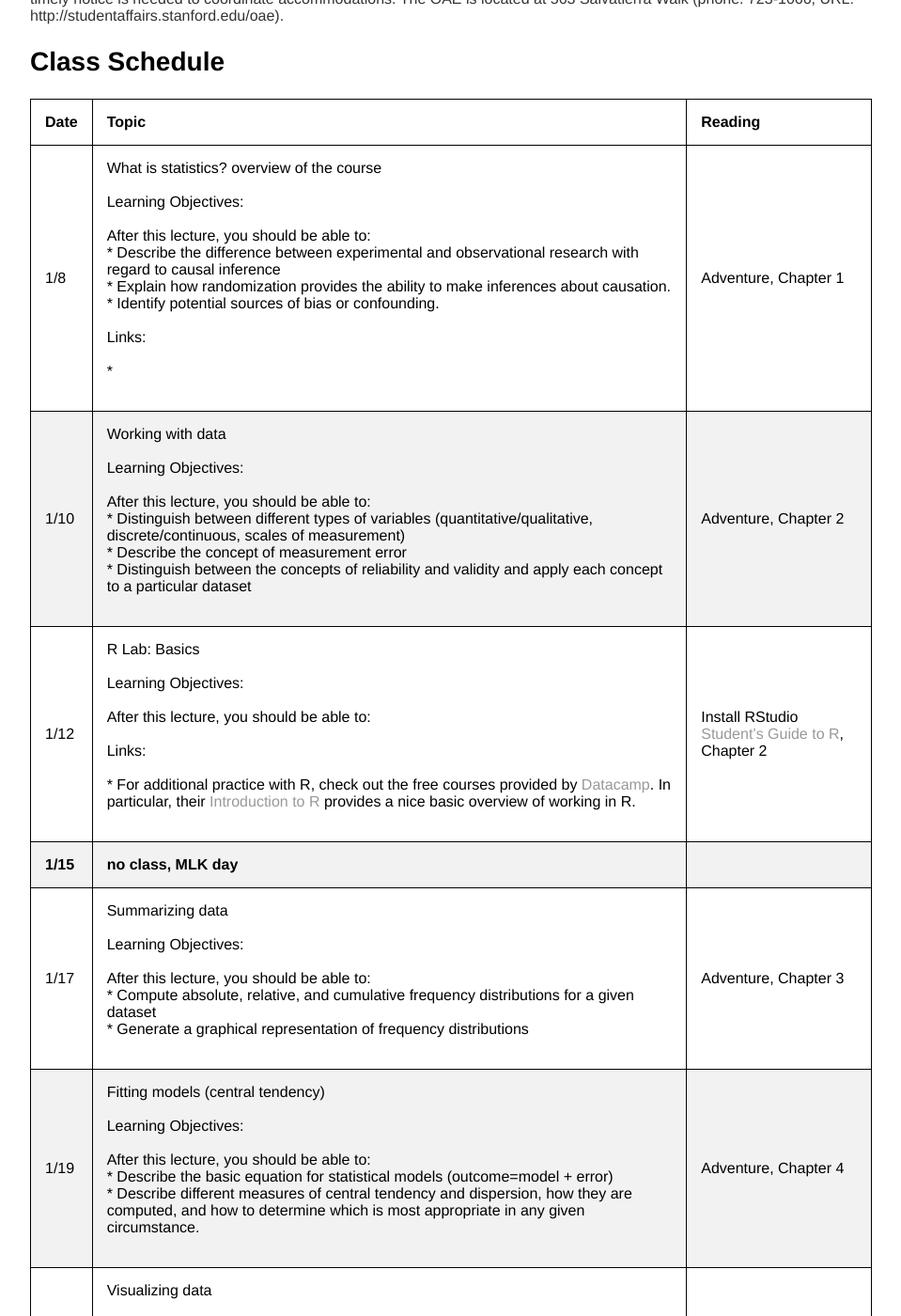
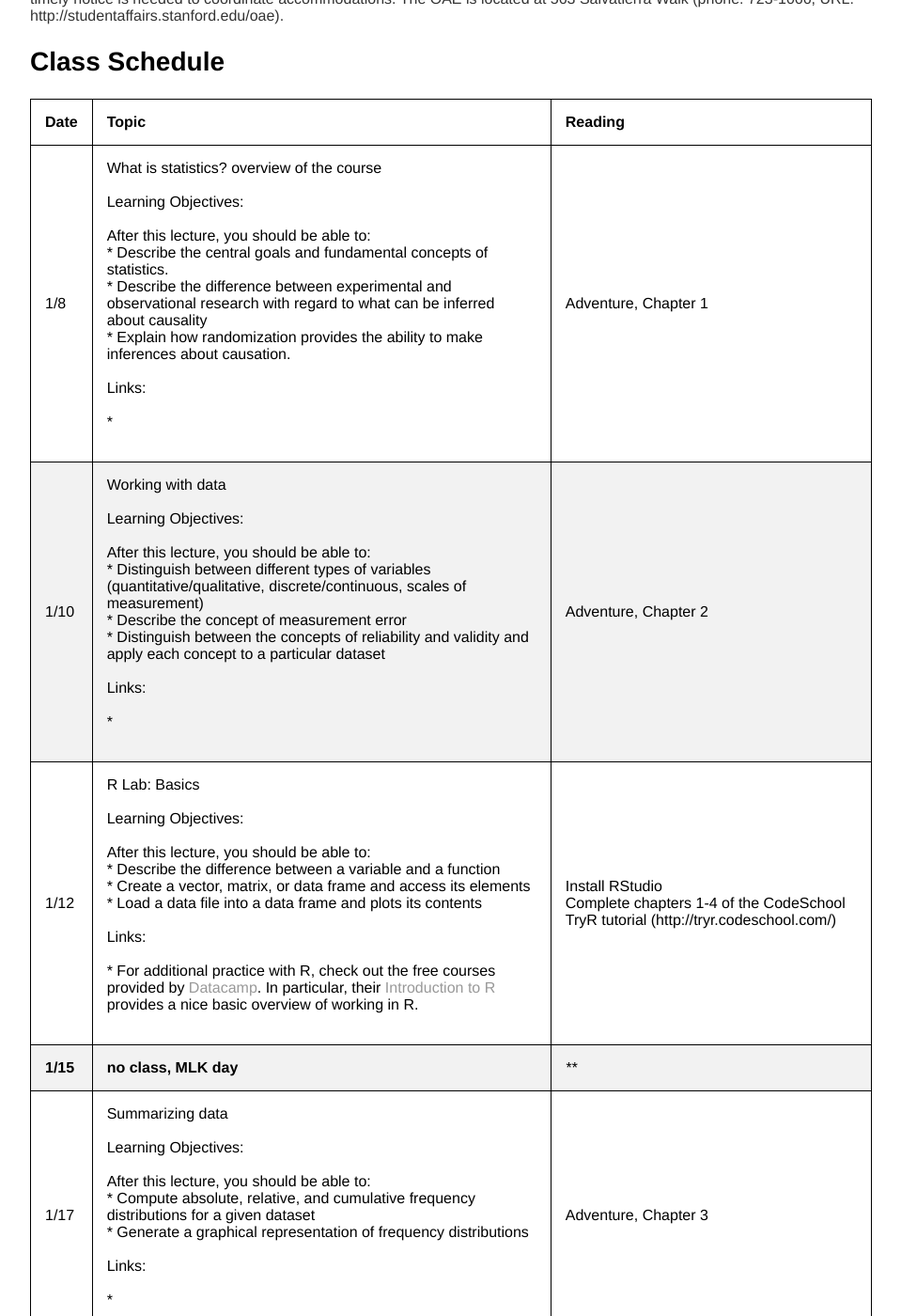
Before and after one commit to stats60/stats60.github.io, a Jekyll site: the page built from full_syllabus/index.md, in a window 1280 px wide and 1400 px high, scrolled down 2567 px. Shown: the whole window at 94% size, without its empty margins (160-1119 px from the left). Built offline with Jekyll 4.4.1, drawn with Linux system fonts in a browser that asks for light colours; our own code applies the rules of GitHub Pages for plain Markdown files; some of the changed text lies outside the part shown.

Commit message:
autoupdate

```diff
--- a/full_syllabus/index.md
+++ b/full_syllabus/index.md
@@ -87,34 +87,34 @@
 
 | Date|Topic|Reading|
 | ---|---|---|
-| 1/8|What is statistics? overview of the course<br><br>Learning Objectives:<br><br>After this lecture, you should be able to:<br>* Describe the difference between experimental and observational research with regard to causal inference<br>* Explain how randomization provides the ability to make inferences about causation.<br>* Identify potential sources of bias or confounding.<br><br>Links:<br><br>* <br><br>|Adventure, Chapter 1|
-| 1/10|Working with data <br><br>Learning Objectives:<br><br>After this lecture, you should be able to:<br>* Distinguish between different types of variables (quantitative/qualitative, discrete/continuous, scales of measurement)<br>* Describe the concept of measurement error<br>* Distinguish between the concepts of reliability and validity and apply each concept to a particular dataset<br><br>|Adventure, Chapter 2|
-| 1/12|R Lab: Basics<br><br>Learning Objectives:<br><br>After this lecture, you should be able to:<br><br>Links:<br><br>* For additional practice with R, check out the free courses provided by [Datacamp](http://www.datacamp.com).  In particular, their [Introduction to R](https://www.datacamp.com/courses/free-introduction-to-r) provides a nice basic overview of working in R.<br><br>|Install RStudio<br>[Student's Guide to R](https://cran.r-project.org/doc/contrib/Horton+Pruim+Kaplan_MOSAIC-StudentGuide.pdf), Chapter 2|
-| **1/15**|**no class, MLK day**|
-| 1/17|Summarizing data<br><br>Learning Objectives:<br><br>After this lecture, you should be able to:<br>* Compute absolute, relative, and cumulative frequency distributions for a given dataset<br>* Generate a graphical representation of frequency distributions<br><br>|Adventure, Chapter 3|
-| 1/19|Fitting models (central tendency)<br><br>Learning Objectives:<br><br>After this lecture, you should be able to:<br>* Describe the basic equation for statistical models (outcome=model + error)<br>* Describe different measures of central tendency and dispersion, how they are computed, and how to determine which is most appropriate in any given circumstance.<br><br>|Adventure, Chapter 4|
-| 1/22|Visualizing data<br><br>Learning Objectives:<br><br>After this lecture, you should be able to:<br>* Describe the principles that distinguish between good and bad graphs, and use them to identify good versus bad graphs.<br><br>|Adventure, Chapter 5|
-| 1/24|R Lab: Distributions, percentiles and simulation<br><br>Learning Objectives:<br><br>After this lecture, you should be able to:<br><br>||
-| 1/26|Z-scores<br><br>Learning Objectives:<br><br>After this lecture, you should be able to:<br>* Describe the concept of a Z-score<br><br>Links:<br><br>* <br><br>|Adventure, Chapter 6|
+| 1/8|What is statistics? overview of the course<br><br>Learning Objectives:<br><br>After this lecture, you should be able to:<br>* Describe the central goals and fundamental concepts of statistics.<br>* Describe the difference between experimental and observational research with regard to what can be inferred about causality<br>* Explain how randomization provides the ability to make inferences about causation.<br><br>Links:<br><br>* <br><br>|Adventure, Chapter 1|
+| 1/10|Working with data <br><br>Learning Objectives:<br><br>After this lecture, you should be able to:<br>* Distinguish between different types of variables (quantitative/qualitative, discrete/continuous, scales of measurement)<br>* Describe the concept of measurement error<br>* Distinguish between the concepts of reliability and validity and apply each concept to a particular dataset<br><br>Links:<br><br>* <br><br>|Adventure, Chapter 2|
+| 1/12|R Lab: Basics<br><br>Learning Objectives:<br><br>After this lecture, you should be able to:<br>* Describe the difference between a variable and a function<br>* Create a vector, matrix, or data frame and access its elements<br>* Load a data file into a data frame and plots its contents<br><br>Links:<br><br>* For additional practice with R, check out the free courses provided by [Datacamp](http://www.datacamp.com).  In particular, their [Introduction to R](https://www.datacamp.com/courses/free-introduction-to-r) provides a nice basic overview of working in R.<br><br>|Install RStudio<br>Complete chapters 1-4 of the CodeSchool TryR tutorial (http://tryr.codeschool.com/)|
+| **1/15**|**no class, MLK day**|****|
+| 1/17|Summarizing data<br><br>Learning Objectives:<br><br>After this lecture, you should be able to:<br>* Compute absolute, relative, and cumulative frequency distributions for a given dataset<br>* Generate a graphical representation of frequency distributions<br><br>Links:<br><br>* <br><br>|Adventure, Chapter 3|
+| 1/19|Fitting models (central tendency)<br><br>Learning Objectives:<br><br>After this lecture, you should be able to:<br>* Describe the basic equation for statistical models (outcome=model + error)<br>* Describe different measures of central tendency and dispersion, how they are computed, and how to determine which is most appropriate in any given circumstance.<br><br>Links:<br><br>* <br><br>|Adventure, Chapter 4|
+| 1/22|Visualizing data<br><br>Learning Objectives:<br><br>After this lecture, you should be able to:<br>* Describe the principles that distinguish between good and bad graphs, and use them to identify good versus bad graphs.<br><br>Links:<br><br>* <br><br>|Adventure, Chapter 5|
+| 1/24|Z-scores<br><br>Learning Objectives:<br><br>After this lecture, you should be able to:<br>* Describe the concept of a Z-score<br><br>Links:<br><br>* <br><br>|Adventure, Chapter 6|
+| 1/26|R lab: Data wrangling and visualization<br><br>Learning Objectives:<br><br>After this lecture, you should be able to:<br>* Describe the concept of tidy data<br><br>Links:<br><br>* <br><br>||
 | 1/29|Probability<br><br>Learning Objectives:<br><br>After this lecture, you should be able to:<br>* Describe the sample space for a selected random experiment.<br>* Compute relative frequency and empirical probability for a given set of events<br>* Find probabilities of single events, complementary events, and the unions and intersections of collections of events.<br><br>Links:<br><br>* <br><br>|Adventure, Chapter 7|
-| 1/31|Probability, cont.<br><br>Learning Objectives:<br><br>After this lecture, you should be able to:<br>* Describe the difference between a probability and a conditional probability<br>* Use Bayes’ theorem to compute the inverse conditional probability.<br>* Describe the law of large numbers.<br><br>|Adventure, Chapter 7, contd.|
+| 1/31|Probability, cont.<br><br>Learning Objectives:<br><br>After this lecture, you should be able to:<br>* Describe the difference between a probability and a conditional probability<br>* Use Bayes’ theorem to compute the inverse conditional probability.<br>* Describe the law of large numbers.<br><br>Links:<br><br>* <br><br>|Adventure, Chapter 7, contd.|
 | 2/2|R lab: probability<br><br>Learning Objectives:<br><br>After this lecture, you should be able to:<br><br>Links:<br><br>* <br><br>|[Student's Guide to R](https://cran.r-project.org/doc/contrib/Horton+Pruim+Kaplan_MOSAIC-StudentGuide.pdf), Chapter 11|
-| 2/5|Sampling<br><br>Learning Objectives:<br><br>After this lecture, you should be able to:<br>* Distinguish between a population and a sample, and between population parameters and statistics<br>* Describe the concepts of sampling error and sampling distribution<br>* Describe how the Central Limit Theorem determines the nature of the sampling distribution of the mean<br><br>|Adventure, Chapter 8|
-| 2/7|Resampling<br><br>Learning Objectives:<br><br>After this lecture, you should be able to:<br>* Describe the concept of the bootstrap and use it to estimate the sampling distribution of a statistic<br>* Describe how resampling can be used to create a null distribution for statistical testing<br><br>|Adventure, Chapter 9|
-| 2/9|R lab: Data wrangling<br><br>Learning Objectives:<br><br>After this lecture, you should be able to:<br><br>||
-| 2/12|Robust estimation<br>|Adventure, Chapter 9, cont.|
-| 2/14|Hypothesis testing<br><br>Learning Objectives:<br><br>After this lecture, you should be able to:<br>* Identify the components of a hypothesis test, including the parameter of interest, the null and alternative hypotheses, and the test statistic.<br>* Describe the proper interpretations of a p-value and a confidence interval as well as common misinterpretations<br>* Distinguish between the two types of error in hypothesis testing, and the factors that determine them.<br><br>|Adventure, Chapter 10|
-| 2/16|Hypothesis testing, cont.<br><br>Learning Objectives:<br><br>After this lecture, you should be able to:<br>* Describe how resampling can be used to compute a p-value.<br>* Describe the concept of positive predictive value and apply it in the context of a specific inference.<br>* Define the concept of statistical power, and compute statistical power for a given statistical test.<br>* Describe the main criticisms of null hypothesis statistical testing<br><br>|Adventure, Chapter 10, cont.|
-| **2/19**|**no class, Presidents day**|
+| 2/5|Sampling<br><br>Learning Objectives:<br><br>After this lecture, you should be able to:<br>* Distinguish between a population and a sample, and between population parameters and statistics<br>* Describe the concepts of sampling error and sampling distribution<br>* Describe how the Central Limit Theorem determines the nature of the sampling distribution of the mean<br><br>Links:<br><br>* <br><br>|Adventure, Chapter 8|
+| 2/7|Resampling<br><br>Learning Objectives:<br><br>After this lecture, you should be able to:<br>* Describe the concept of the bootstrap and use it to estimate the sampling distribution of a statistic<br>* Describe how resampling can be used to create a null distribution for statistical testing<br><br>Links:<br><br>* <br><br>|Adventure, Chapter 9 (section 9.3.5: The bootstrap|
+| 2/9|R Lab: Simulation and resampling<br><br>Learning Objectives:<br><br>After this lecture, you should be able to:<br><br>Links:<br><br>* <br><br>||
+| 2/12|Robust estimation<br><br>Learning Objectives:<br><br>After this lecture, you should be able to:<br><br>Links:<br><br>* <br><br>|Adventure, Chapter 9, cont.|
+| 2/14|Hypothesis testing<br><br>Learning Objectives:<br><br>After this lecture, you should be able to:<br>* Identify the components of a hypothesis test, including the parameter of interest, the null and alternative hypotheses, and the test statistic.<br>* Describe the proper interpretations of a p-value and a confidence interval as well as common misinterpretations<br>* Distinguish between the two types of error in hypothesis testing, and the factors that determine them.<br><br>Links:<br><br>* <br><br>|Adventure, Chapter 10|
+| 2/16|Hypothesis testing, cont.<br><br>Learning Objectives:<br><br>After this lecture, you should be able to:<br>* Describe how resampling can be used to compute a p-value.<br>* Describe the concept of positive predictive value and apply it in the context of a specific inference.<br>* Define the concept of statistical power, and compute statistical power for a given statistical test.<br>* Describe the main criticisms of null hypothesis statistical testing<br><br>Links:<br><br>* <br><br>|Adventure, Chapter 10, cont.|
+| **2/19**|**no class, Presidents day**|****|
 | 2/21|Confidence intervals and effect sizes<br><br>Learning Objectives:<br><br>After this lecture, you should be able to:<br>* Describe the proper interpretation of a confidence interval, and compute a confidence interval for the mean of a given dataset.<br>* Define the concept of effect size, and compute the effect size for a given test.<br><br>Links:<br><br>* <br><br>|Adventure, Chapter 11|
 | 2/23|Bayesian analysis<br><br>Learning Objectives:<br><br>After this lecture, you should be able to:<br><br>Links:<br><br>* <br><br>|Adventure, Chapter 11, cont.|
 | 2/26|Bayesian analysis, cont.<br><br>Learning Objectives:<br><br>After this lecture, you should be able to:<br><br>Links:<br><br>* <br><br>|Adventure, Chapter 11, cont.|
-| 2/28|Assumptions of modeling<br><br>Learning Objectives:<br><br>After this lecture, you should be able to:<br><br>|Adventure, Chapter 12|
+| 2/28|Assumptions of modeling<br><br>Learning Objectives:<br><br>After this lecture, you should be able to:<br><br>Links:<br><br>* <br><br>|Adventure, Chapter 12|
 | 3/2|Modeling categorical relationships<br><br>Learning Objectives:<br><br>After this lecture, you should be able to:<br>* Describe the concept of a contingency table for categorical data.<br>* Describe the concept of the chi-squared test for association and compute it for a given contingency table.<br><br>Links:<br><br>* <br><br>|Adventure, Chapter 13|
 | 3/5|Modeling continuous relationships<br><br>Learning Objectives:<br><br>After this lecture, you should be able to:<br>* Describe the concept of the correlation coefficient and its interpretation and compute it for a bivariate dataset<br>* Describe the potential causal influences that can give rise to a correlation.<br><br>Links:<br><br>* [Spurious Correlations](http://www.tylervigen.com/spurious-correlations)<br><br>|Adventure, Chapter 13, cont.|
 | 3/7|The general linear model<br><br>Learning Objectives:<br><br>After this lecture, you should be able to:<br>* Describe the concept of linear regression and apply it to a bivariate dataset<br>* Describe the problem of overfitting and identify it in an example dataset.<br><br>Links:<br><br>* <br><br>|Adventure, Chapter 14|
 | 3/9|Comparing two means<br><br>Learning Objectives:<br><br>After this lecture, you should be able to:<br>* Determine whether a one-sample t-test or two-sample t-test is appropriate for a given hypothesis.<br>* Compute a one-sample and two-sample t-test on relevant datasets, and compute the effect size and confidence intervals associated with each of these tests.<br><br>Links:<br><br>* <br><br>|Adventure, Chapter 15|
-| 3/12|Comparing more than two means<br>|Adventure, Chapter 16 (pages 569-592)|
-| 3/14|R lab: statistical inference<br>||
+| 3/12|Comparing more than two means<br><br>Learning Objectives:<br><br>After this lecture, you should be able to:<br><br>Links:<br><br>* <br><br>|Adventure, Chapter 16 (pages 569-592)|
+| 3/14|R lab: statistical inference<br><br>Learning Objectives:<br><br>After this lecture, you should be able to:<br><br>Links:<br><br>* <br><br>||
 | 3/16|Doing reproducible research<br><br>Learning Objectives:<br><br>After this lecture, you should be able to:<br>* Describe the concept of P-hacking and its effects on scientific practice<br>* Identify cases of circular analysis/double-dipping<br>* Describe the problem of multiple comparisons and methods for correcting for it<br><br>Links:<br><br>* [Fivethirtyeight P-hacking demo](https://projects.fivethirtyeight.com/p-hacking/)<br><br>|Simmons et al?|
 | **TBD**|**Final meeting with project presentations?**|
```
Also changed, not shown: other parts of full_syllabus/index.md (+1 -1 lines), objectives/index.md (+10 -2 lines), syllabus/index.md (+20 -20 lines).
